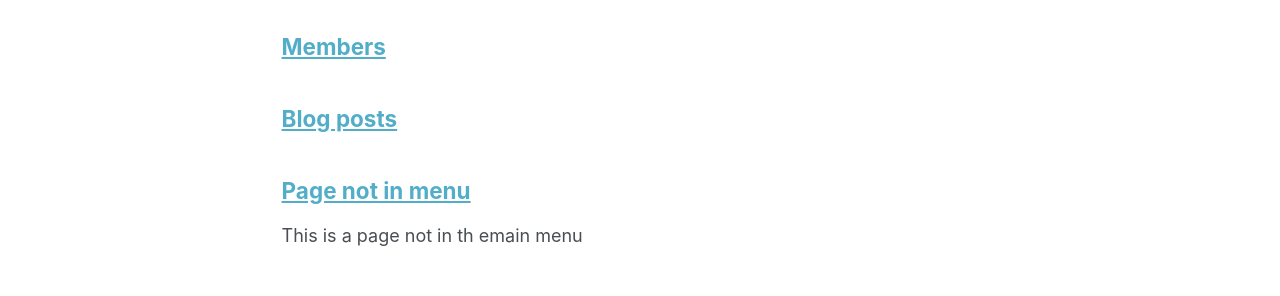
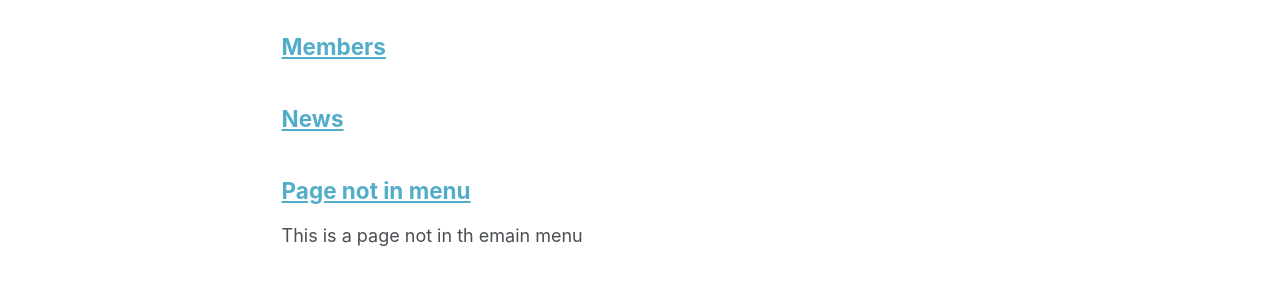
Before and after one commit to pack-lab/pack-lab.github.io, a Jekyll site: the page built from _pages/page-archive.html, in a window 1280 px wide. Shown: the part 824-1120 px from the top of the page. Built offline with Jekyll 4.4.1, drawn with Linux system fonts in a browser that asks for light colours.

Commit message:
Update news.html

```diff
--- a/_pages/news.html
+++ b/_pages/news.html
@@ -1,7 +1,7 @@
 ---
 layout: archive
-permalink: /year-archive/
-title: "Blog posts"
+permalink: /news/
+title: "News"
 author_profile: true
 redirect_from:
   - /wordpress/blog-posts/
```
